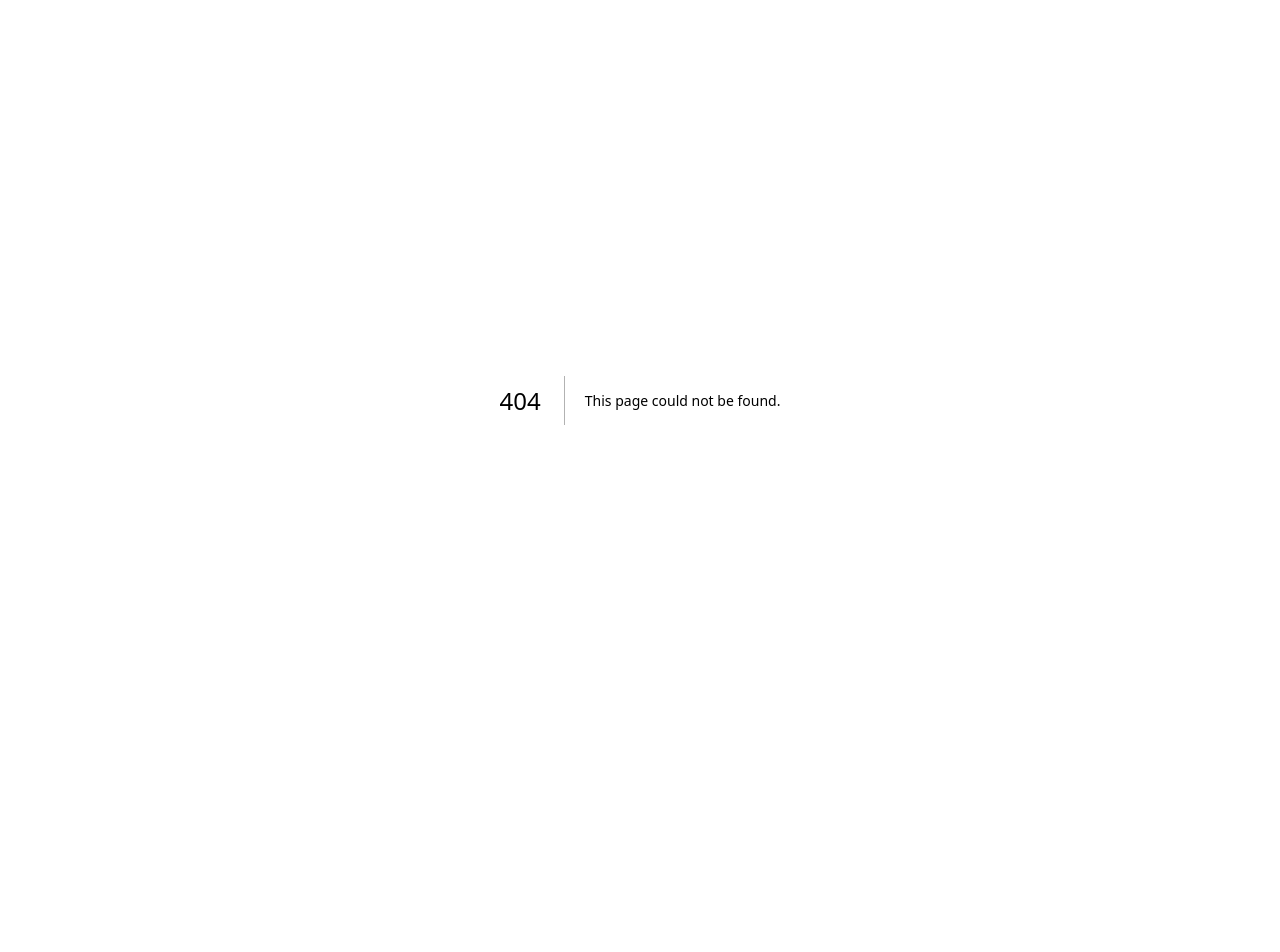
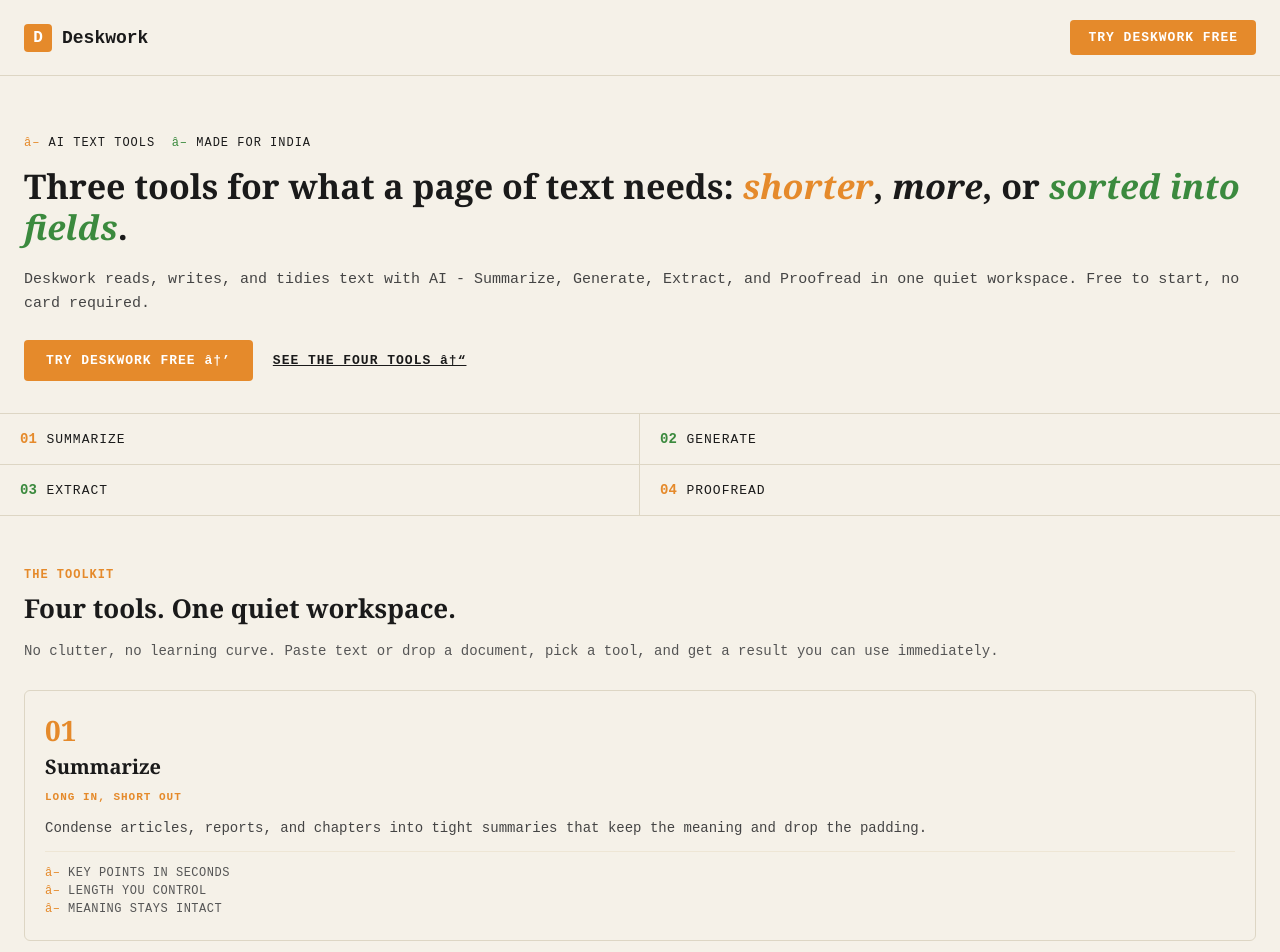
Before and after one commit to sarkarenterprises083-source/deskwork-app, a Next.js app: page /landing in a window 1280 px wide. Before the commit this address had no page. Shown: the top 952 px of the page. Before the commit the page ends 800 px from the top, so only its background shows below. Built offline with nearby package versions, Linux system fonts and the light colour scheme.

Commit message:
Create landing page for Deskwork AI tools
This file introduces a landing page for Deskwork, showcasing AI text tools designed for users in India. It includes sections for tools, audiences, and a call to action for users to try the service.

```diff
--- /dev/null
+++ b/pages/landing.js
@@ -0,0 +1,161 @@
+import Head from 'next/head';
+
+const TOOLS = [
+  {
+    num: '01',
+    name: 'Summarize',
+    tag: 'LONG IN, SHORT OUT',
+    desc: 'Condense articles, reports, and chapters into tight summaries that keep the meaning and drop the padding.',
+    points: ['Key points in seconds', 'Length you control', 'Meaning stays intact'],
+    color: '#E58A2B',
+  },
+  {
+    num: '02',
+    name: 'Generate',
+    tag: 'FROM BRIEF TO DRAFT',
+    desc: 'Turn a one-line brief into blog posts, emails, ad copy, and social media content that sounds like you wrote it.',
+    points: ['Blog posts, emails, ads', 'Tone you pick', 'Ready to send'],
+    color: '#3B8A3E',
+  },
+  {
+    num: '03',
+    name: 'Extract',
+    tag: 'MESSY DOCS, CLEAN FIELDS',
+    desc: 'Pull structured data - invoices, dates, amounts - out of documents and photos, sorted into fields you can use.',
+    points: ['Invoices & receipts', 'Dates & amounts', 'Works from photos'],
+    color: '#3B8A3E',
+  },
+  {
+    num: '04',
+    name: 'Proofread',
+    tag: 'EVERY ERROR, EXPLAINED',
+    desc: 'Grammar and spelling corrections with plain-language explanations, so your writing improves with every fix.',
+    points: ['Grammar & spelling', 'Explains every fix', 'Learn as you edit'],
+    color: '#E58A2B',
+  },
+];
+
+const AUDIENCES = [
+  {
+    num: '05',
+    title: 'Freelancers',
+    desc: 'Turn client briefs into proposals, invoices into clean records, and rough notes into polished emails - before the deadline, not after.',
+  },
+  {
+    num: '06',
+    title: 'Students',
+    desc: 'Summarize dense readings, draft assignments faster, and proofread with explanations that actually teach you the rule.',
+  },
+  {
+    num: '07',
+    title: 'Small business owners',
+    desc: 'Extract totals from GST invoices and receipts, reply to customers without a copywriter, and keep paperwork sorted into fields.',
+  },
+];
+
+const APP_URL = 'https://app.deskworkapp.in';
+
+export default function Landing() {
+  return (
+    <div style={{ fontFamily: "'Courier New', monospace", background: '#f5f1e8', color: '#1a1a1a', minHeight: '100vh' }}>
+      <Head>
+        <title>Deskwork - AI Text Tools Made for India</title>
+        <meta name="description" content="Summarize, generate, extract, and proofread text with four simple AI tools. Free to start, no card required." />
+      </Head>
+
+      <header style={{ display: 'flex', justifyContent: 'space-between', alignItems: 'center', padding: '20px 24px', borderBottom: '1px solid #ddd6c4' }}>
+        <div style={{ display: 'flex', alignItems: 'center', gap: 10 }}>
+          <span style={{ background: '#E58A2B', color: '#fff', width: 28, height: 28, display: 'flex', alignItems: 'center', justifyContent: 'center', fontWeight: 'bold', borderRadius: 4 }}>D</span>
+          <span style={{ fontWeight: 'bold', fontSize: 18 }}>Deskwork</span>
+        </div>
+        <a href={APP_URL} style={{ background: '#E58A2B', color: '#fff', padding: '10px 18px', textDecoration: 'none', fontWeight: 'bold', fontSize: 13, letterSpacing: 1, borderRadius: 4 }}>
+          TRY DESKWORK FREE
+        </a>
+      </header>
+
+      <section style={{ padding: '48px 24px 32px' }}>
+        <p style={{ fontSize: 12, letterSpacing: 1, marginBottom: 16 }}>
+          <span style={{ color: '#E58A2B' }}>â– </span> AI TEXT TOOLS &nbsp;
+          <span style={{ color: '#3B8A3E' }}>â– </span> MADE FOR INDIA
+        </p>
+        <h1 style={{ fontSize: 34, lineHeight: 1.2, margin: '0 0 20px', fontFamily: 'Georgia, serif' }}>
+          Three tools for what a page of text needs: <em style={{ color: '#E58A2B' }}>shorter</em>, <em>more</em>, or <em style={{ color: '#3B8A3E' }}>sorted into fields</em>.
+        </h1>
+        <p style={{ fontSize: 15, lineHeight: 1.6, color: '#444', marginBottom: 24 }}>
+          Deskwork reads, writes, and tidies text with AI - Summarize, Generate, Extract, and Proofread in one quiet workspace. Free to start, no card required.
+        </p>
+        <div style={{ display: 'flex', gap: 20, alignItems: 'center', flexWrap: 'wrap' }}>
+          <a href={APP_URL} style={{ background: '#E58A2B', color: '#fff', padding: '13px 22px', textDecoration: 'none', fontWeight: 'bold', fontSize: 13, letterSpacing: 1, borderRadius: 4 }}>
+            TRY DESKWORK FREE â†’
+          </a>
+          <a href="#tools" style={{ color: '#1a1a1a', textDecoration: 'underline', fontSize: 13, letterSpacing: 1, fontWeight: 'bold' }}>
+            SEE THE FOUR TOOLS â†“
+          </a>
+        </div>
+      </section>
+
+      <section style={{ display: 'grid', gridTemplateColumns: '1fr 1fr', borderTop: '1px solid #ddd6c4', borderBottom: '1px solid #ddd6c4' }}>
+        {TOOLS.map((t, i) => (
+          <div key={t.num} style={{ padding: '16px 20px', borderRight: i % 2 === 0 ? '1px solid #ddd6c4' : 'none', borderBottom: i < 2 ? '1px solid #ddd6c4' : 'none' }}>
+            <span style={{ color: t.color, fontWeight: 'bold', fontSize: 14 }}>{t.num}</span>{' '}
+            <span style={{ fontSize: 13, letterSpacing: 1 }}>{t.name.toUpperCase()}</span>
+          </div>
+        ))}
+      </section>
+
+      <section id="tools" style={{ padding: '40px 24px' }}>
+        <p style={{ fontSize: 12, letterSpacing: 1, color: '#E58A2B', fontWeight: 'bold', marginBottom: 8 }}>THE TOOLKIT</p>
+        <h2 style={{ fontSize: 26, margin: '0 0 8px', fontFamily: 'Georgia, serif' }}>Four tools. One quiet workspace.</h2>
+        <p style={{ fontSize: 14, color: '#555', marginBottom: 28, lineHeight: 1.6 }}>
+          No clutter, no learning curve. Paste text or drop a document, pick a tool, and get a result you can use immediately.
+        </p>
+        {TOOLS.map((t) => (
+          <div key={t.num} style={{ border: '1px solid #ddd6c4', borderRadius: 6, padding: 20, marginBottom: 18 }}>
+            <div style={{ display: 'flex', justifyContent: 'space-between', alignItems: 'flex-start' }}>
+              <span style={{ color: t.color, fontSize: 28, fontWeight: 'bold', fontFamily: 'Georgia, serif' }}>{t.num}</span>
+            </div>
+            <h3 style={{ fontSize: 20, margin: '4px 0 2px', fontFamily: 'Georgia, serif' }}>{t.name}</h3>
+            <p style={{ fontSize: 11, letterSpacing: 1, color: t.color, fontWeight: 'bold', marginBottom: 10 }}>{t.tag}</p>
+            <p style={{ fontSize: 14, color: '#444', lineHeight: 1.6, marginBottom: 12 }}>{t.desc}</p>
+            <div style={{ borderTop: '1px solid #eee6d5', paddingTop: 10 }}>
+              {t.points.map((p) => (
+                <p key={p} style={{ fontSize: 12, letterSpacing: 0.5, color: '#555', margin: '4px 0' }}>
+                  <span style={{ color: t.color }}>â– </span> {p.toUpperCase()}
+                </p>
+              ))}
+            </div>
+          </div>
+        ))}
+      </section>
+
+      <section style={{ padding: '40px 24px', background: '#fff' }}>
+        <p style={{ fontSize: 12, letterSpacing: 1, color: '#E58A2B', fontWeight: 'bold', marginBottom: 8 }}>WHO IT'S FOR</p>
+        <h2 style={{ fontSize: 26, margin: '0 0 24px', fontFamily: 'Georgia, serif' }}>Built for India's readers and writers.</h2>
+        {AUDIENCES.map((a) => (
+          <div key={a.num} style={{ borderTop: '1px solid #ddd6c4', padding: '18px 0' }}>
+            <span style={{ color: '#999', fontSize: 24, fontFamily: 'Georgia, serif' }}>{a.num}</span>
+            <h3 style={{ fontSize: 18, margin: '4px 0 6px', fontFamily: 'Georgia, serif' }}>{a.title}</h3>
+            <p style={{ fontSize: 14, color: '#444', lineHeight: 1.6 }}>{a.desc}</p>
+          </div>
+        ))}
+      </section>
+
+      <section style={{ padding: '48px 24px', background: '#1a1a1a', color: '#fff' }}>
+        <p style={{ fontSize: 12, letterSpacing: 1, color: '#3B8A3E', fontWeight: 'bold', marginBottom: 8 }}>â–  FREE TO START</p>
+        <h2 style={{ fontSize: 26, margin: '0 0 12px', fontFamily: 'Georgia, serif' }}>
+          Your next page of text, <em style={{ color: '#E58A2B' }}>handled</em>.
+        </h2>
+        <p style={{ fontSize: 14, color: '#ccc', marginBottom: 24, lineHeight: 1.6 }}>
+          Open Deskwork in your browser and put the four tools to work - no card, no setup, no clutter.
+        </p>
+        <a href={APP_URL} style={{ display: 'inline-block', background: '#E58A2B', color: '#fff', padding: '14px 24px', textDecoration: 'none', fontWeight: 'bold', fontSize: 13, letterSpacing: 1, borderRadius: 4 }}>
+          TRY DESKWORK FREE â†’
+        </a>
+      </section>
+
+      <footer style={{ padding: '20px 24px', textAlign: 'center', fontSize: 12, color: '#888' }}>
+        Deskwork - No. 3 tools
+      </footer>
+    </div>
+  );
+}
```
